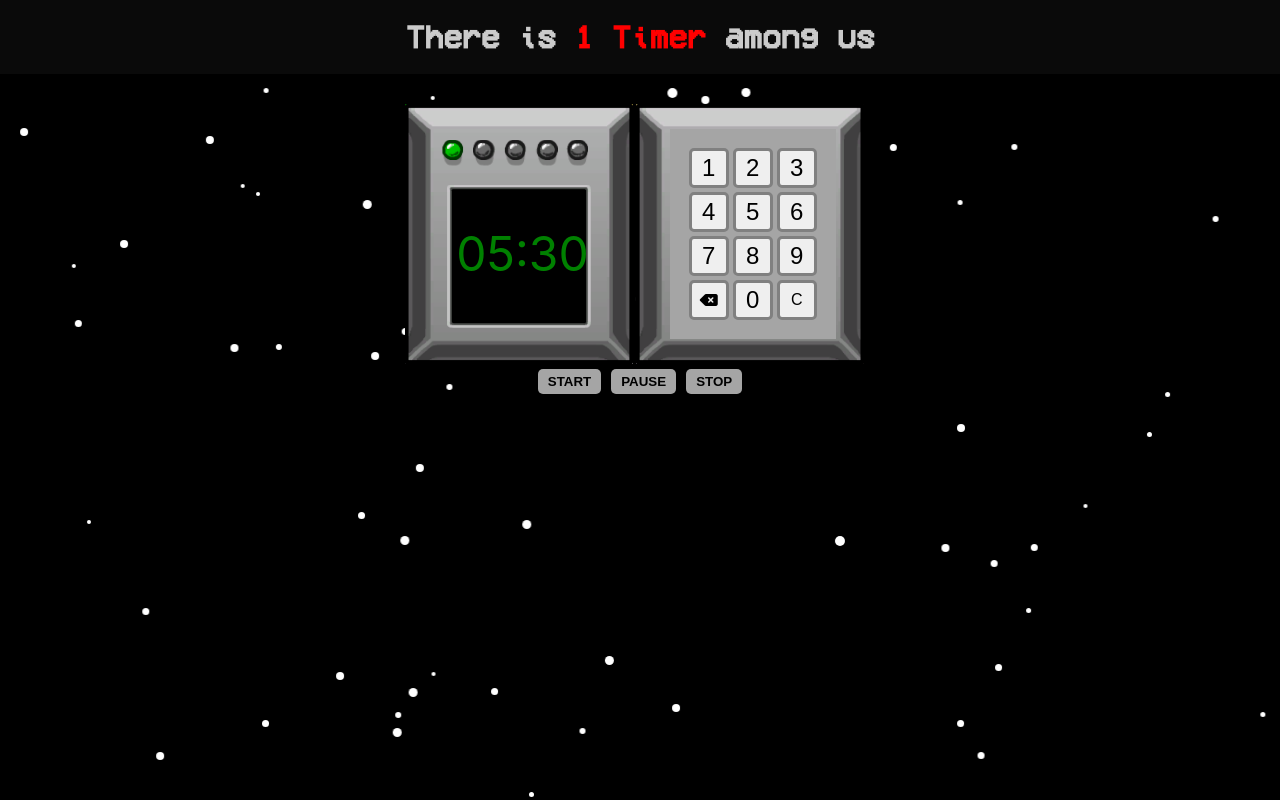
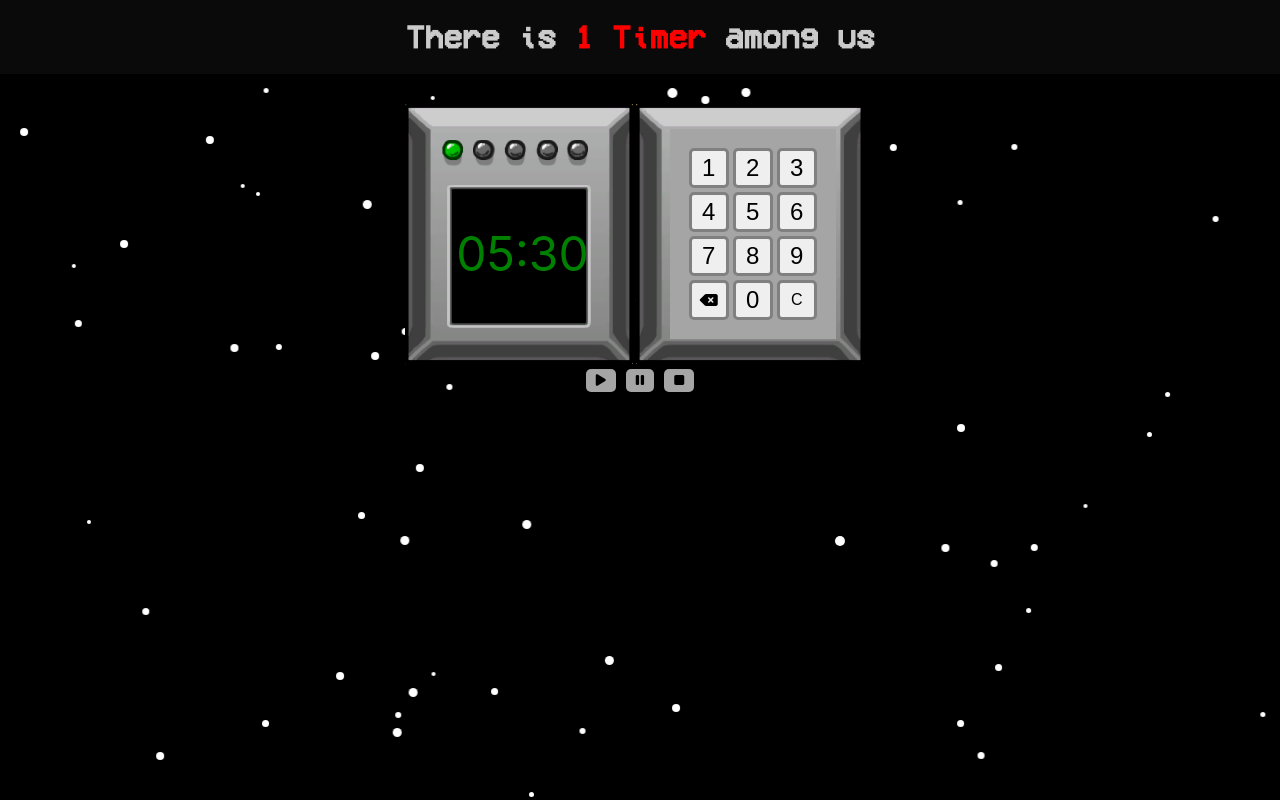
Before and after one commit to leandrofcr/among-us-timer, a React (Create React App) app: page / in a window 1280 px wide. Built offline with nearby package versions, Linux system fonts and the light colour scheme.

Commit message:
change main buttons label

```diff
--- a/src/components/MainButtons.jsx
+++ b/src/components/MainButtons.jsx
@@ -5,7 +5,7 @@ import pause from '../sounds/pause.mp3';
 import stop from '../sounds/impostor-win.mp3';
 
 const sfx = [
-  { label: 'start', sound: start },
+  { label: 'play', sound: start },
   { label: 'pause', sound: pause },
   { label: 'stop', sound: stop },
 ];
@@ -31,9 +31,10 @@ class MainButtons extends Component {
         type="button"
         key={ index }
         id={ `${soundObj.label}-btn` }
+        className={ `fas fa-${soundObj.label}` }
         onClick={ () => this.soundPlay(soundObj.sound) }
       >
-        {soundObj.label}
+        {' '}
       </button>
     ));
   }
```
